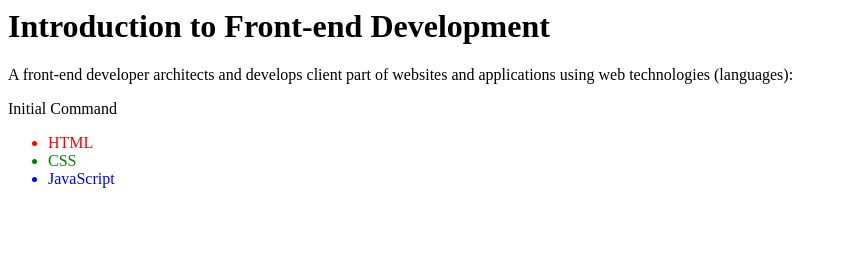
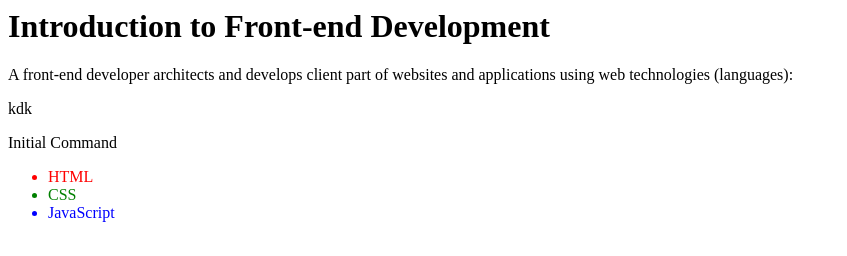
Before and after one commit to NenoRadinovic/front-end-development, a plain HTML site: page index.html in a window 1280 px wide. Shown: the whole page, without its empty margins (0-847 px from the left). Drawn offline with Linux system fonts and the light colour scheme.

Commit message:
New paragraph

```diff
--- a/index.html
+++ b/index.html
@@ -1,6 +1,6 @@
 <h1>Introduction to Front-end Development</h1>
 <p>A front-end developer architects and develops client part of websites and applications using web technologies (languages):</p>
-
+<p>kdk</p>
 <p>Initial Command</p>
 <ul>
 <li style="color:red;">HTML</li>
```
